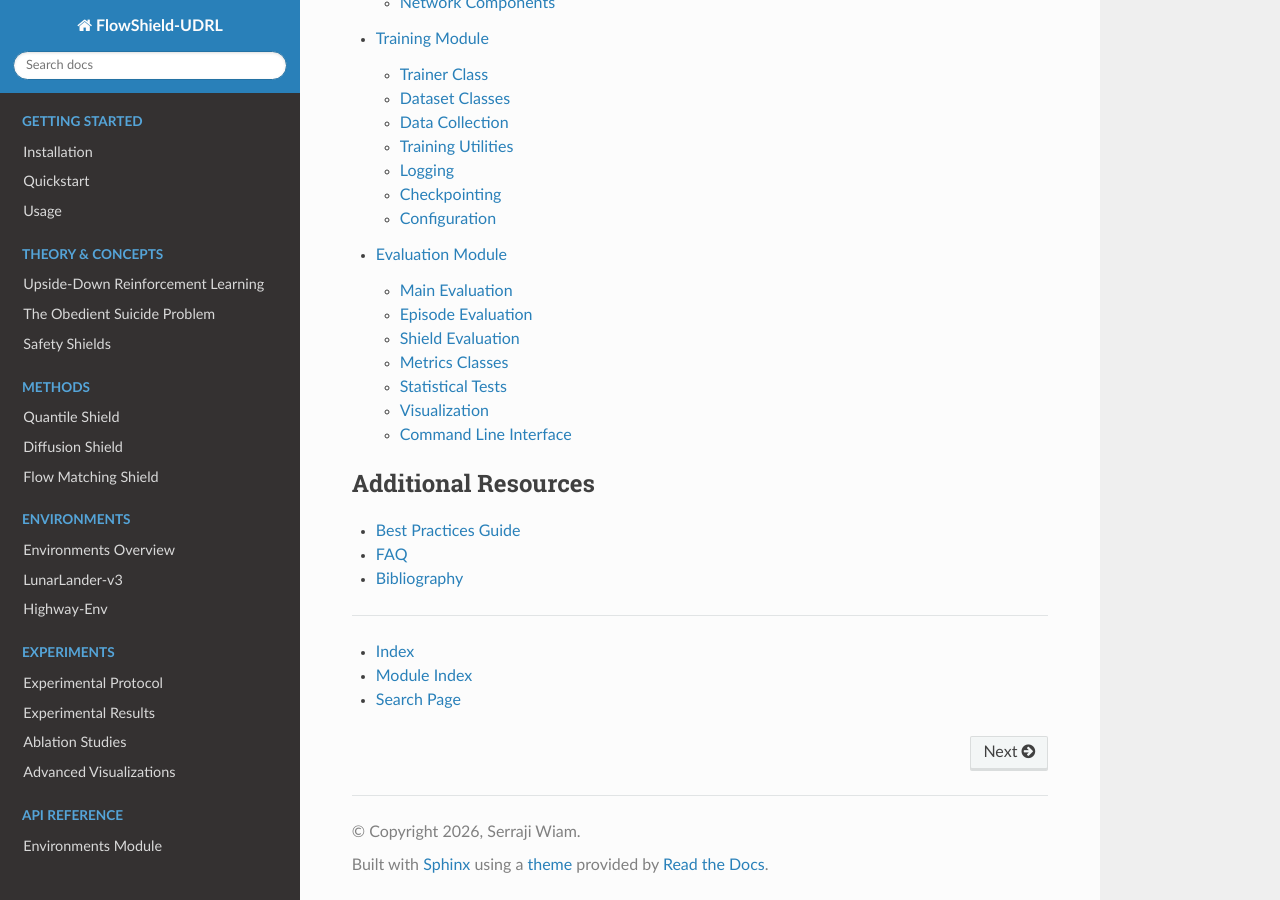
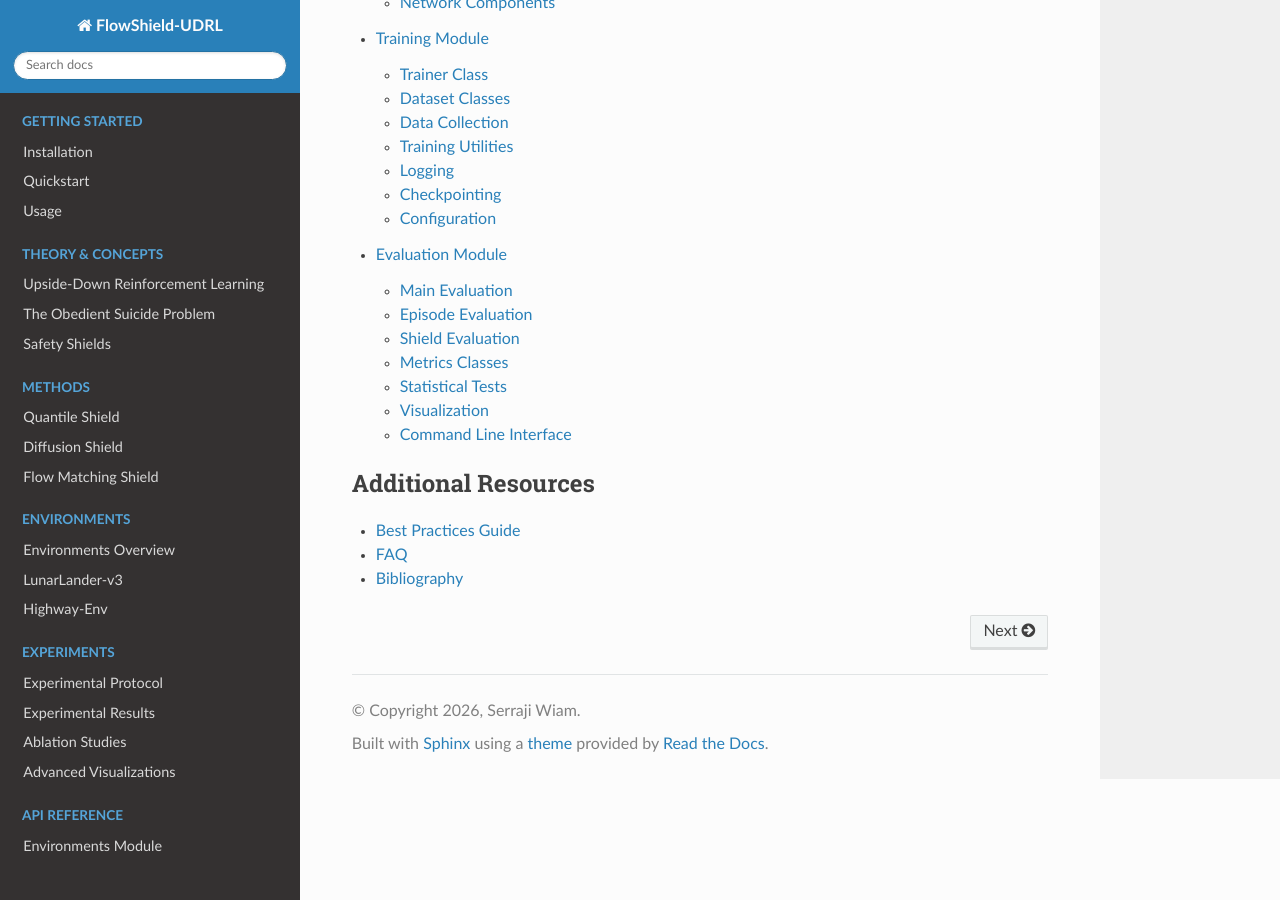
Before and after one commit to MerlinMaven/FlowShield_UDRL, a Sphinx documentation site: the page built from docs/index.rst, in a window 1280 px wide and 900 px high, scrolled down 7707 px. Built offline with Sphinx 7.4.7 and the Read the Docs theme 3.1.0, drawn with Linux system fonts in a browser that asks for light colours; part of the change alters nothing that is shown.

```diff
--- a/docs/conf.py
+++ b/docs/conf.py
@@ -69,9 +69,7 @@ html_context = {
     'github_user': 'MerlinMaven',
     'github_repo': 'FlowShield_UDRL',
     'github_version': 'main',
-    'conf_py_path': '/',
-    'vcs_pageview_mode': 'view',
-    'github_url': 'https://github.com/MerlinMaven/FlowShield_UDRL',
+    'conf_py_path': '/docs/',
 }
 
 # -- Extension configuration -------------------------------------------------
--- a/docs/index.rst
+++ b/docs/index.rst
@@ -198,12 +198,3 @@ See :doc:`quickstart` for detailed instructions.
    best_practices
    faq
    bibliography
-
-----
-
-Indices and tables
-==================
-
-* :ref:`genindex`
-* :ref:`modindex`
-* :ref:`search`
```
